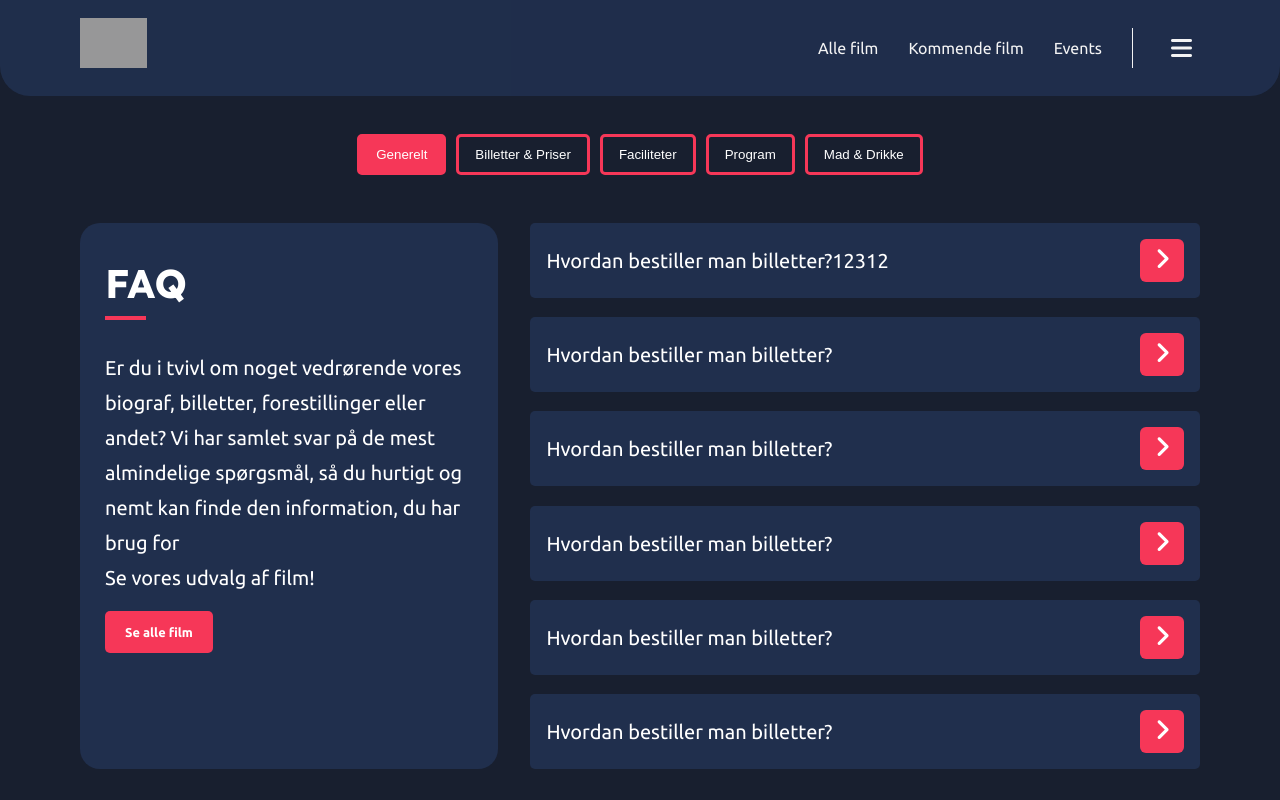
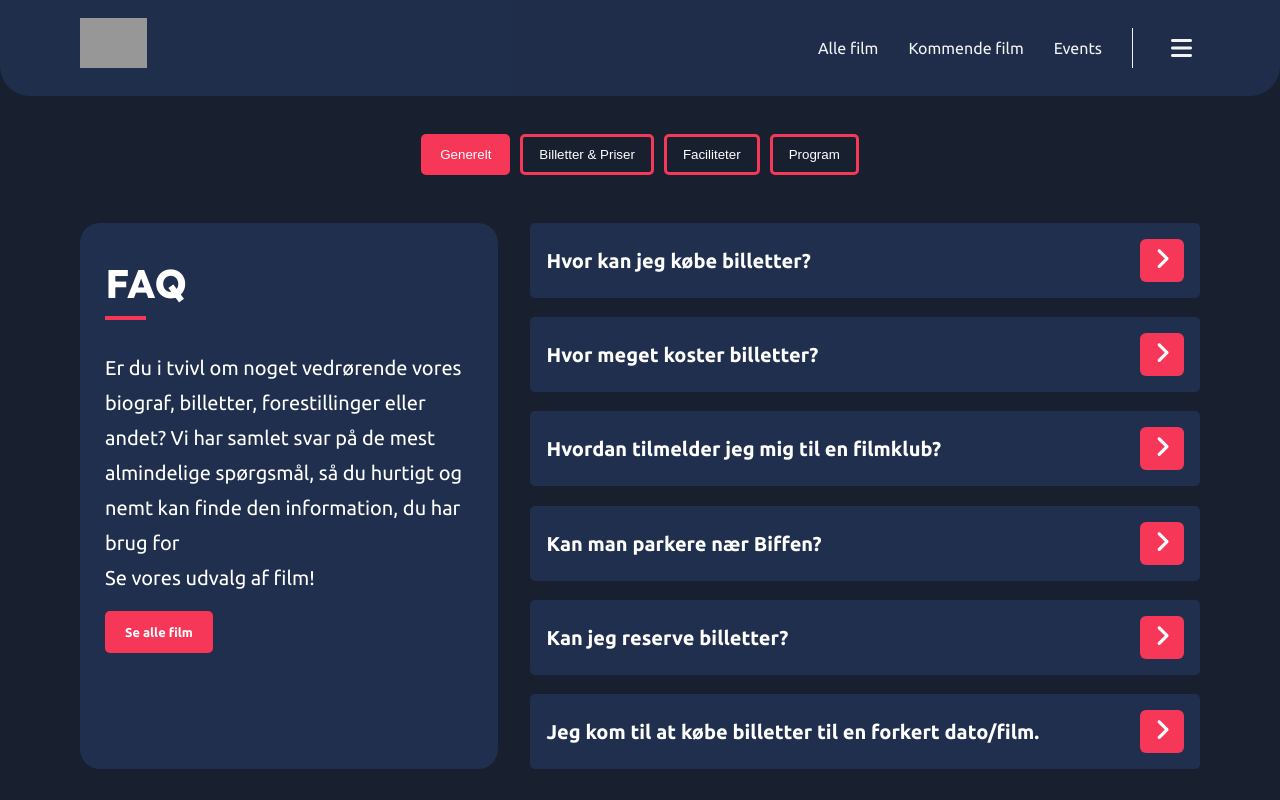
Before and after one commit to rasmussoender/MMD4-Biffen, a Nuxt app: page /praktisk-information in a window 1280 px wide. Shown: the top 800 px of the page. Built offline with nearby package versions, Linux system fonts and the light colour scheme; grey boxes are pictures that could not be loaded.

Commit message:
changed font-size and added faqs

```diff
--- a/pages/praktisk-information.vue
+++ b/pages/praktisk-information.vue
@@ -79,321 +79,201 @@ accordionsFull.forEach(function(accordion) {
         <button class="inactive">Billetter & Priser</button>
         <button class="inactive">Faciliteter</button>
         <button class="inactive">Program</button>
-        <button class="inactive">Mad & Drikke</button>
         </div>
       </div>
       <div class="accordions">
 
       <div class="wrapper3">
           <div class="accordion">
-          <p>Hvordan bestiller man billetter?12312</p>
+          <p>Hvor kan jeg købe billetter?</p>
           <div class="click"><i class="fa-solid fa-angle-right"></i></div>
         </div>
-        <p class="hide">hej</p>
+        <p class="hide">Billetter kan købes online via Biffens hjemmeside eller ved fysisk fremmøde ved Biffens cafe.</p>
       </div>
           <div class="wrapper3">
           <div class="accordion">
-          <p>Hvordan bestiller man billetter?</p>
+          <p>Hvor meget koster billetter?</p>
           <div class="click"><i class="fa-solid fa-angle-right"></i></div>
         </div>
-           <p class="hide">hej</p>
+           <p class="hide">-	Normalpris: 100 - 110 kr.
+-	Senior (65+): 85 kr.
+-	Studerende: 85 kr.
+-	Børn (u. 12 år): 80 kr.
+-	Rabatkort med 5 klip: 400 kr. (80 kr. pr. film)
+-	Reservations- og købsgebyr 5 kr.
+-	Tillæg ved helaftensfilm og events.
+</p>
         </div>
 
          <div class="wrapper3">
           <div class="accordion">
-          <p>Hvordan bestiller man billetter?</p>
+          <p>Hvordan tilmelder jeg mig til en filmklub?</p>
          <div class="click"><i class="fa-solid fa-angle-right"></i></div>
         </div>
-          <p class="hide">hej</p>
+          <p class="hide">-	Biffen har sine egne filmklubber, som man kan meldes ind og se udvalgte film til en reduceret film. Udover vores egne filmklubber kan du også se filmene fra Filmporten og Biografklub Danmark i Biffen.</p>
         </div>
 
          <div class="wrapper3">
           <div class="accordion">
-          <p>Hvordan bestiller man billetter?</p>
+          <p>Kan man parkere nær Biffen?</p>
           <div class="click"><i class="fa-solid fa-angle-right"></i></div>
         </div>
-           <p class="hide">hej</p>
+           <p class="hide">-	Ja, du kan finde en oversigt over parkeringsmulighederne her:</p>
         </div>
        <div class="wrapper3">
           <div class="accordion">
-          <p>Hvordan bestiller man billetter?</p>
+          <p>Kan jeg reserve billetter?</p>
           <div class="click"><i class="fa-solid fa-angle-right"></i></div>
         </div>
-           <p class="hide">hej</p>
+           <p class="hide">Du kan ikke reservere billetter online, men du kan ringe til billetsalget og bede om en reservation, tlf. 98169977. Billetsalget åbner 30 min. før dagens første visning. -	Hvis du køber dine billetter online, undgår du at stå i kø i Biffen. Skulle du blive forhindret, kan du altid få billetterne annulleret, så længe du ringer herind inden forestillingen går i gang.</p>
         </div>
         <div class="wrapper3">
           <div class="accordion">
-          <p>Hvordan bestiller man billetter?</p>
+          <p>Jeg kom til at købe billetter til en forkert dato/film.</p>
           <div class="click"><i class="fa-solid fa-angle-right"></i></div>
         </div>
-           <p class="hide">hej</p>
+           <p class="hide">-	Vi kan ikke ændre billetterne, men vi kan annullere dem. Du får herved pengene retur og kan købe billetter til den rigtige dato/film. Du kan få billetterne annulleret ved at ringe til billetsalget på tlf. 98169977. Det er vigtigt, at du ringer, før filmens start. Ellers kan billetterne ikke refunderes.</p>
         </div>
       </div>
        <div class="accordions hide">
         <div class="wrapper3">
           <div class="accordion">
-          <p>Hvordan bestiller man billetter?1+1-!!</p>
+          <p>Hvor meget koster billetter?</p>
           <div class="click"><i class="fa-solid fa-angle-right"></i></div>
         </div>
-          <p class="hide">hej</p>
+          <p class="hide">-	Normalpris: 100 - 110 kr.
+-	Senior (65+): 85 kr.
+-	Studerende: 85 kr.
+-	Børn (u. 12 år): 80 kr.
+-	Rabatkort med 5 klip: 400 kr. (80 kr. pr. film)
+-	Reservations- og købsgebyr 5 kr.
+-	Tillæg ved helaftensfilm og events.
+</p>
         </div>
           <div class="wrapper3">
           <div class="accordion">
-          <p>Hvordan bestiller man billetter?</p>
+          <p>Hvorfor kan jeg kun købe 2 billetter på bagerste række?</p>
          <div class="click"><i class="fa-solid fa-angle-right"></i></div>
         </div>
-          <p class="hide">hej</p>
+          <p class="hide">Bagerste række består af sofasæder (dobbeltsæder). De kan derfor kun købes to af gangen. Ønsker du flere sæder, kan du lave flere særskilte køb.</p>
         </div>
          <div class="wrapper3">
           <div class="accordion">
-          <p>Hvordan bestiller man billetter?</p>
+          <p>Kan jeg købe billet online med biografklub Danmark?</p>
          <div class="click"><i class="fa-solid fa-angle-right"></i></div>
         </div>
-          <p class="hide">hej</p>
+          <p class="hide">Ja, Biografklub Danmark vælges som billettype. Undervejs i billetkøbet bliver du bedt om at indtaste kuponnumre.</p>
         </div>
          <div class="wrapper3">
           <div class="accordion">
-          <p>Hvordan bestiller man billetter?</p>
+          <p>Kan jeg indløse gavepakker ved jer?</p>
           <div class="click"><i class="fa-solid fa-angle-right"></i></div>
         </div>
-           <p class="hide">hej</p>
+           <p class="hide">Du kan indløse mange men ikke alle af de gavepakker som kan købes i supermarkeder, hos boghandlere eller på tankstationer mv. Vi tager bl.a. imod GoDream, Smartbox, biotur fra COOP, biotur fra Salling. Sørg altid for på forhånd at læse vilkår i din gavepakke grundigt igennem, og vær sikker på, at du på forhånd har aktiveret billetterne på nettet i de tilfælde, hvor dette er påkrævet. Vær også opmærksom på, at denne type gavebilletter kun er gyldige til ordinære filmforestillinger - altså ikke til forpremierer, gallapremierer eller andre særarrangementer.</p>
         </div>
        <div class="wrapper3">
           <div class="accordion">
-          <p>Hvordan bestiller man billetter?</p>
+          <p>Mine biokuponer er udløbet – kan de forlænges?</p>
         <div class="click"><i class="fa-solid fa-angle-right"></i></div>
         </div>
-           <p class="hide">hej</p>
+           <p class="hide">Vi modtager mange forskellige biokuponer i Biffen. Nogle gavepakker kan forlænges. Kontakt udbyderen for at høre om mulighederne. Er du i tvivl om, hvor dine biokuponer er fra, kan du sende en mail til info@biffen.eu - så hjælper vi dig på vej. </p>
         </div>
         <div class="wrapper3">
           <div class="accordion">
-          <p>Hvordan bestiller man billetter?</p>
+          <p>Kan jeg købe billet online med filmporten rabat?</p>
         <div class="click"><i class="fa-solid fa-angle-right"></i></div>
         </div>
-          <p class="hide">hej</p>
+          <p class="hide">Ja. Filmporten rabat vælges som billettype. Din kupon afleveres ved ankomst til Biffen.</p>
         </div>
       </div>
        <div class="accordions hide">
         <div class="wrapper3">
           <div class="accordion">
-          <p>Hvordan bestiller man billetter??!?!??!?!</p>
+          <p>Kan man booke en sal hos Biffen?</p>
           <div class="click"><i class="fa-solid fa-angle-right"></i></div>
         </div>
-          <p class="hide">hej</p>
+          <p class="hide">Biffen har 3 moderne sale med plads til henholdsvis 87, 52 og 52 gæster. Vi arrangerer lukkede forestillinger for skoler, virksomheder og andre. For mere info kan vi kontaktes på info@biffen.eu</p>
         </div>
           <div class="wrapper3">
           <div class="accordion">
-          <p>Hvordan bestiller man billetter?</p>
+          <p>Hvor meget koster det at booke en sal?</p>
           <div class="click"><i class="fa-solid fa-angle-right"></i></div>
         </div>
-          <p class="hide">hej</p>
+          <p class="hide">Billetprisen er kr. 55 pr. billet (formiddag, filmstart kl. 9) ved film fra det aktuelle repertoire, dog er der en minimumspris på kr. 800,- pr. forestilling. Eftermiddag/aften afhænger prisen af tidspunkt og film. For mere info kan vi kontaktes på info@biffen.eu</p>
         </div>
          <div class="wrapper3">
           <div class="accordion">
-          <p>Hvordan bestiller man billetter?</p>
+          <p>Er der mulighed for at købe snacks, mad og drikkevarer i Biffen?</p>
          <div class="click"><i class="fa-solid fa-angle-right"></i></div>
         </div>
-         <p class="hide">hej</p>
+         <p class="hide">Ja, vi tilbyder lidt af hvert i biffens cafe. Der kan købes øl, snacks, mad og drikkevarer.</p>
         </div>
          <div class="wrapper3">
           <div class="accordion">
-          <p>Hvordan bestiller man billetter?</p>
+          <p>Er det muligt at bringe sin egen mad, snacks eller drikkevarer med?</p>
           <div class="click"><i class="fa-solid fa-angle-right"></i></div>
         </div>
-          <p class="hide">hej</p>
+          <p class="hide">Nej, det tillader vi ikke. Hvis man vil have noget med at spise eller drikke med i biffen, skal det købes fra biffens cafe.</p>
         </div>
        <div class="wrapper3">
           <div class="accordion">
-          <p>Hvordan bestiller man billetter?</p>
+          <p>Skal man se en film for at være i biffen?</p>
           <div class="click"><i class="fa-solid fa-angle-right"></i></div>
         </div>
-          <p class="hide">hej</p>
+          <p class="hide">Man skal ikke se film i biffen for at være der. Man kan også bare komme i biffens cafe for at få en kop kaffe med en ven og sidde lidt og snakke.</p>
         </div>
         <div class="wrapper3">
           <div class="accordion">
-          <p>Hvordan bestiller man billetter?</p>
+          <p>Er der Wi-Fi i biografen?</p>
           <div class="click"><i class="fa-solid fa-angle-right"></i></div>
         </div>
-           <p class="hide">hej</p>
+           <p class="hide">Ja, vi tilbyder gratis Wi-Fi til kunder, som besøger Biffen for at se film eller bare være i Biffens Cafe.</p>
         </div>
       </div>
        <div class="accordions hide">
         <div class="wrapper3">
           <div class="accordion">
-          <p>Hvordan bestiller man billetter??!?!</p>
+          <p>Jeg kan ikke se nogle film i programmet?</p>
           <div class="click"><i class="fa-solid fa-angle-right"></i></div>
         </div>
-           <p class="hide">hej</p>
+           <p class="hide">Almindelige filmvisninger programlægges en uge ad gangen. Vi laver filmprogram hver mandag som gælder den kommende torsdag til onsdag. Særvisninger programlægges længere frem. Vi kan desværre ikke programlægge længere frem, da vi hver uge får nye film og andre er nødt til at gå ud af programmet</p>
         </div>
           <div class="wrapper3">
           <div class="accordion">
-          <p>Hvordan bestiller man billetter?</p>
+          <p>Hvornår slutter filmen?</p>
           <div class="click"><i class="fa-solid fa-angle-right"></i></div>
         </div>
-          <p class="hide">hej</p>
+          <p class="hide">Under fakta på filmens underside kan du se filmens længde. Ved normale forestillinger er der ca. 15 minutters reklamer og trailers, som du skal lægge til filmens længde for at kende sluttidspunktet.</p>
         </div>
          <div class="wrapper3">
           <div class="accordion">
-          <p>Hvordan bestiller man billetter?</p>
+          <p>Hvor længe går filmen?</p>
           <div class="click"><i class="fa-solid fa-angle-right"></i></div>
         </div>
-          <p class="hide">hej</p>
+          <p class="hide">Den enkelte films levetid i Biffen er baseret på publikums efterspørgsel. Derfor laves der normalt kun program for én uge ad gangen (dog kan forsalget ved særligt store premierer, festivaler eller events starte flere uger før visning). Biffens ugeprogram bliver typisk færdiggjort og offentliggjort mandag ved frokosttid og gælder fra førstkommende torsdag (som typisk er premieredagen) til og med onsdagen efter.</p>
         </div>
          <div class="wrapper3">
           <div class="accordion">
-          <p>Hvordan bestiller man billetter?</p>
+          <p>Hvorfor spiller filmen kun om formiddagen/eftermiddagen/aften?</p>
          <div class="click"><i class="fa-solid fa-angle-right"></i></div>
         </div>
-           <p class="hide">hej</p>
+           <p class="hide">Filmene har som regel aftenvisninger i premiereugen. Derefter flytter de som regel ned til formiddage og/eller eftermiddage. Afhængig af filmens popularitet, kan den have flere visninger dagligt. Filmprogrammet laves hver mandag og gælder den kommende torsdag (premieredag) til onsdag. Filmtiderne ændrer sig uge for uge, så hold øje med programmet for at finde et filmtidspunkt, der passer i din kalender :)</p>
         </div>
        <div class="wrapper3">
           <div class="accordion">
-          <p>Hvordan bestiller man billetter?</p>
+          <p>Hvor finder jeg programmet for ugen?</p>
          <div class="click"><i class="fa-solid fa-angle-right"></i></div>
         </div>
-           <p class="hide">hej</p>
+           <p class="hide">Du kan finde vores program ved under siden Alle film. Her kan du få overblikket over de film, som spiller i denne uge. Programoversigten kan også ses fysisk ved Biffen.</p>
         </div>
         <div class="wrapper3">
           <div class="accordion">
-          <p>Hvordan bestiller man billetter?</p>
+          <p>Hvad gør jeg, hvis jeg ikke kan finde den film, jeg vil se?</p>
          <div class="click"><i class="fa-solid fa-angle-right"></i></div>
         </div>
-           <p class="hide">hej</p>
+           <p class="hide">De film vi vælger at vise hos biffens, er på baggrunds af filmens efterspørgsel, men også dens popularitet. Hvis der er en film, som du synes skal være med i de næste programmer, så kontakt os omkring, og det kan være den kommer på afhængig af filmens efterspørgsel og popularitet.</p>
         </div>
       </div>
-       <div class="accordions hide">
-        <div class="wrapper3">
-          <div class="accordion">
-          <p>Hvordan bestiller man billetter??????????+</p>
-          <div class="click"><i class="fa-solid fa-angle-right"></i></div>
-        </div>
-          <p class="hide">hej</p>
-        </div>
-          <div class="wrapper3">
-          <div class="accordion">
-          <p>Hvordan bestiller man billetter?</p>
-        <div class="click"><i class="fa-solid fa-angle-right"></i></div>
-        </div>
-         <p class="hide">hej</p>
-        </div>
-         <div class="wrapper3">
-          <div class="accordion">
-          <p>Hvordan bestiller man billetter?</p>
-        <div class="click"><i class="fa-solid fa-angle-right"></i></div>
-        </div>
-         <p class="hide">hej</p>
-        </div>
-         <div class="wrapper3">
-          <div class="accordion">
-          <p>Hvordan bestiller man billetter?</p>
-         <div class="click"><i class="fa-solid fa-angle-right"></i></div>
-        </div>
-          <p class="hide">hej</p>
-        </div>
-       <div class="wrapper3">
-          <div class="accordion">
-          <p>Hvordan bestiller man billetter?</p>
-         <div class="click"><i class="fa-solid fa-angle-right"></i></div>
-        </div>
-          <p class="hide">hej</p>
-        </div>
-        <div class="wrapper3">
-          <div class="accordion">
-          <p>Hvordan bestiller man billetter?</p>
-         <div class="click"><i class="fa-solid fa-angle-right"></i></div>
-        </div>
-           <p class="hide">hej</p>
-        </div>
-      </div>
-       <div class="accordions hide">
-        <div class="wrapper3">
-          <div class="accordion">
-          <p>Hvordan bestiller man billetter???</p>
-          <div class="click"><i class="fa-solid fa-angle-right"></i></div>
-        </div>
-           <p class="hide">hej</p>
-        </div>
-          <div class="wrapper3">
-          <div class="accordion">
-          <p>Hvordan bestiller man billetter?</p>
-          <div class="click"><i class="fa-solid fa-angle-right"></i></div>
-        </div>
-         <p class="hide">hej</p>
-        </div>
-         <div class="wrapper3">
-          <div class="accordion">
-          <p>Hvordan bestiller man billetter?</p>
-         <div class="click"><i class="fa-solid fa-angle-right"></i></div>
-        </div>
-           <p class="hide">hej</p>
-        </div>
-         <div class="wrapper3">
-          <div class="accordion">
-          <p>Hvordan bestiller man billetter?</p>
-          <div class="click"><i class="fa-solid fa-angle-right"></i></div>
-        </div>
-           <p class="hide">hej</p>
-        </div>
-       <div class="wrapper3">
-          <div class="accordion">
-          <p>Hvordan bestiller man billetter?</p>
-         <div class="click"><i class="fa-solid fa-angle-right"></i></div>
-        </div>
-           <p class="hide">hej</p>
-        </div>
-        <div class="wrapper3">
-          <div class="accordion">
-          <p>Hvordan bestiller man billetter?</p>
-          <div class="click"><i class="fa-solid fa-angle-right"></i></div>
-        </div>
-          <p class="hide">hej</p>
-        </div>
-      </div>
-       <div class="accordions hide">
-        <div class="wrapper3">
-          <div class="accordion">
-          <p>Hvordan bestiller man billetter??</p>
-          <div class="click"><i class="fa-solid fa-angle-right"></i></div>
-        </div>
-          <p class="hide">hej</p>
-        </div>
-          <div class="wrapper3">
-          <div class="accordion">
-          <p>Hvordan bestiller man billetter?</p>
-          <div class="click"><i class="fa-solid fa-angle-right"></i></div>
-        </div>
-          <p class="hide">hej</p>
-        </div>
-         <div class="wrapper3">
-          <div class="accordion">
-          <p>Hvordan bestiller man billetter?</p>
-          <div class="click"><i class="fa-solid fa-angle-right"></i></div>
-        </div>
-          <p class="hide">hej</p>
-        </div>
-         <div class="wrapper3">
-          <div class="accordion">
-          <p>Hvordan bestiller man billetter?</p>
-        <div class="click"><i class="fa-solid fa-angle-right"></i></div>
-        </div>
-         <p class="hide">hej</p>
-        </div>
-       <div class="wrapper3">
-          <div class="accordion">
-          <p>Hvordan bestiller man billetter?</p>
-          <div class="click"><i class="fa-solid fa-angle-right"></i></div>
-        </div>
-          <p class="hide">hej</p>
-        </div>
-        <div class="wrapper3">
-          <div class="accordion">
-          <p>Hvordan bestiller man billetter?</p>
-          <div class="click"><i class="fa-solid fa-angle-right"></i></div>
-        </div>
-          <p class="hide">hej</p>
-        </div>
-      </div>
-
     </section>
     <section>
         <div class="contact">
@@ -712,4 +592,8 @@ main{
 .info,.contact,.map{
   border-radius: 20px;
 }
+
+.accordion p:first-of-type{
+  font-weight: bolder;
+}
 </style>
```
